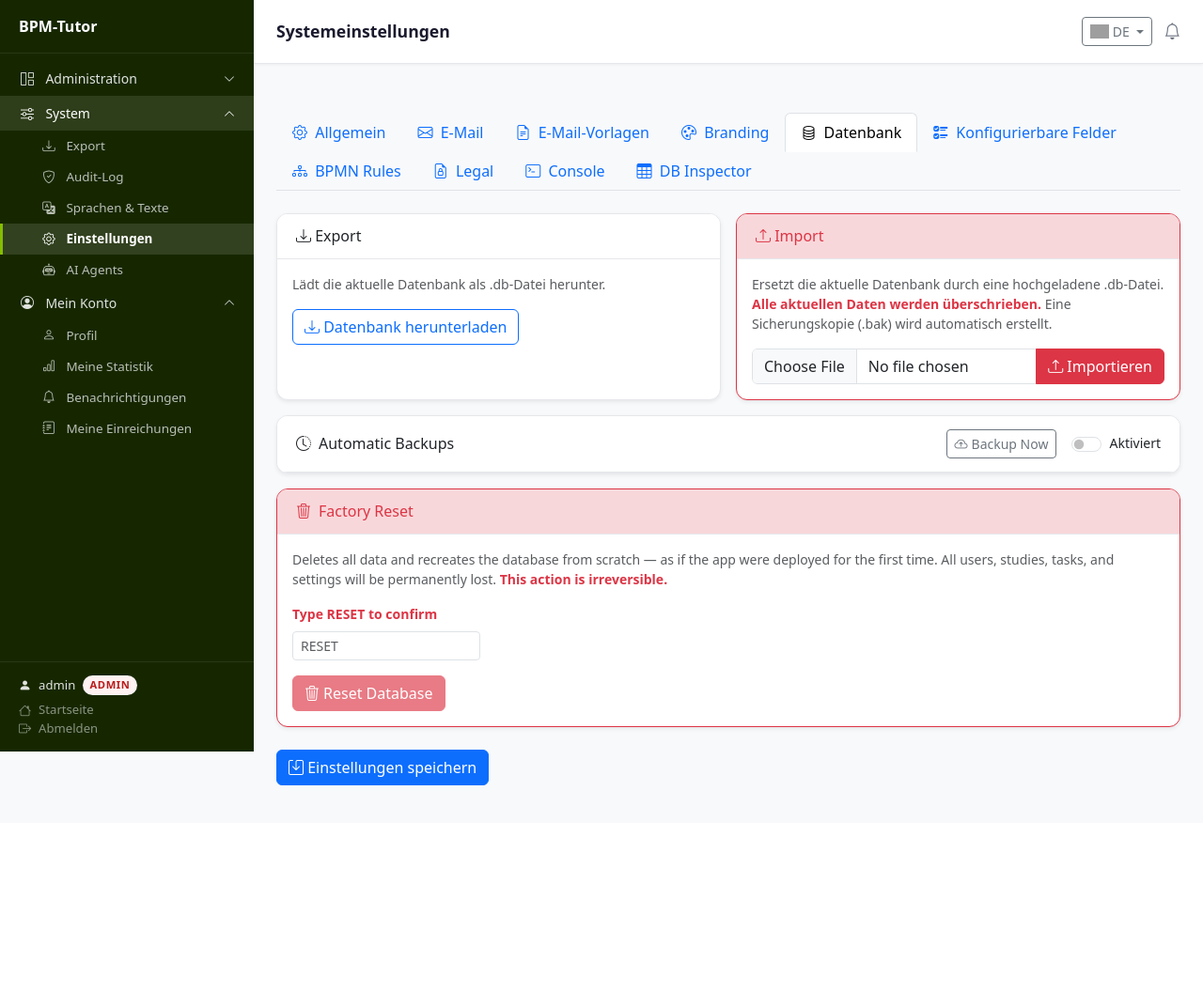
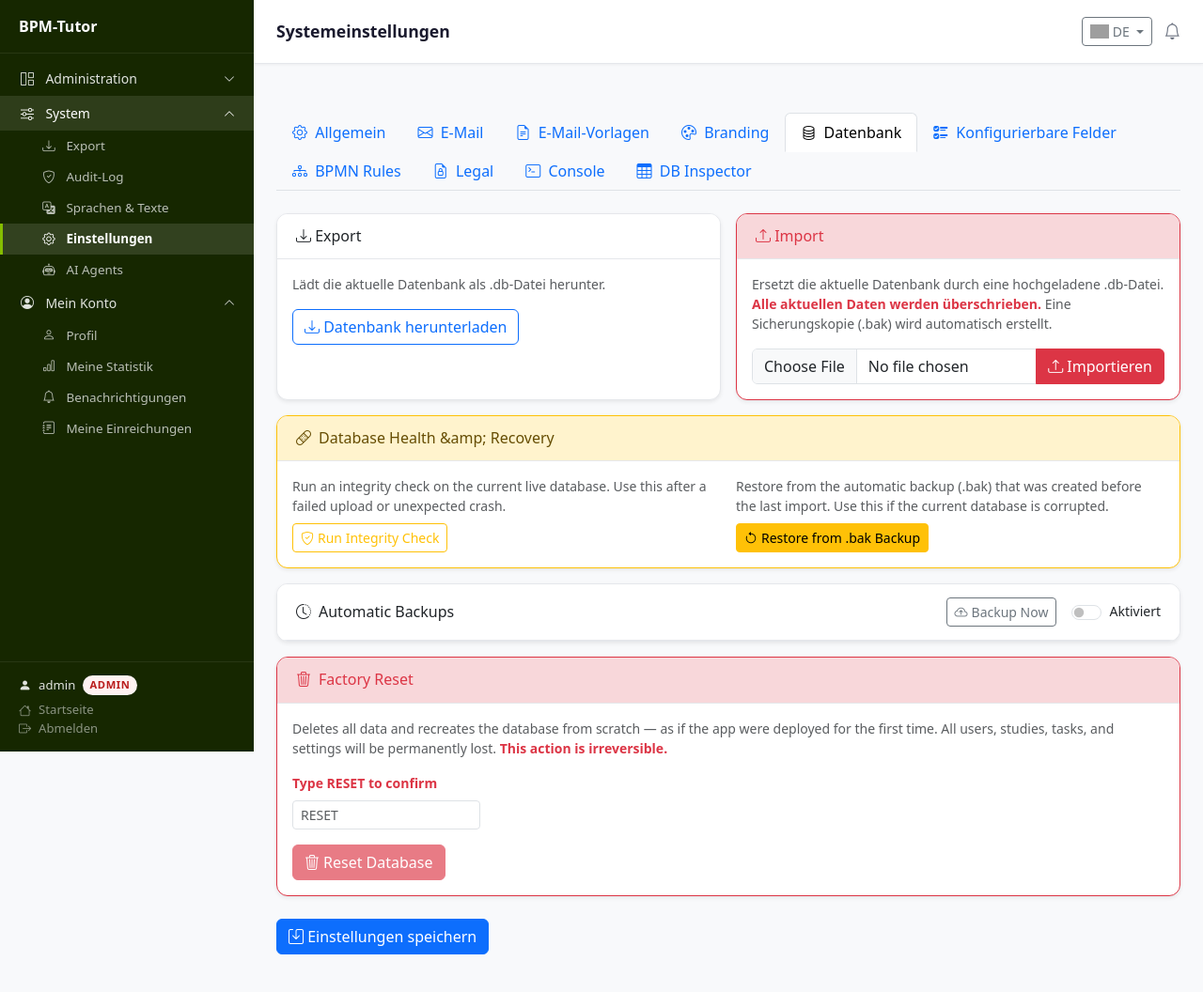
Before and after one commit to sacdevops/BPM-Tutor, a Flask app: page /admin/settings in a window 1280 px wide, after a click on "Datenbank". Shown: the whole page at 94% size. Before the commit the page ends 836 px from the top, so only its background shows below. Run offline with Flask 3, Linux system fonts and the light colour scheme; a user stored in the database is signed in; data comes from the database, SQL or seed files in the repository; data that the repository does not hold is empty; parts of the project's set-up code (start-up, migrations or seed data) failed here and were passed over; some libraries are stand-ins or nearby versions; grey boxes are pictures that could not be loaded.

Commit message:
Added DB integrity function

```diff
--- a/app/blueprints/admin/admin_settings.py
+++ b/app/blueprints/admin/admin_settings.py
@@ -594,10 +594,15 @@
             flash('Invalid file — not a valid SQLite database.', 'danger')
             return redirect(url_for('admin.settings'))
 
+        # Full integrity check — catches partial uploads and bit-rot
         try:
             check = sqlite3.connect(tmp.name)
-            check.execute('SELECT name FROM sqlite_master LIMIT 1').fetchall()
+            result = check.execute('PRAGMA integrity_check(10)').fetchall()
             check.close()
+            if result != [('ok',)]:
+                problems = '; '.join(r[0] for r in result[:5])
+                flash(f'Database file is corrupt (integrity_check failed): {problems}', 'danger')
+                return redirect(url_for('admin.settings'))
         except sqlite3.DatabaseError as exc:
             flash(f'Database file is corrupt: {exc}', 'danger')
             return redirect(url_for('admin.settings'))
@@ -615,6 +620,77 @@
             os.unlink(tmp.name)
         except OSError:
             pass
+
+    return redirect(url_for('admin.settings'))
+
+
+# ── DB integrity check ────────────────────────────────────────────────────────
+
+@admin_bp.route('/settings/db-integrity', methods=['POST'])
+@admin_required
+def db_integrity():
+    """Run PRAGMA integrity_check on the live database and return results."""
+    import sqlite3
+    db_uri = current_app.config.get('SQLALCHEMY_DATABASE_URI', '')
+    if 'sqlite' not in db_uri:
+        return jsonify(ok=False, error='Only SQLite databases are supported.'), 400
+    db_path = db_uri.replace('sqlite:///', '', 1)
+    try:
+        conn = sqlite3.connect(db_path)
+        rows = conn.execute('PRAGMA integrity_check(50)').fetchall()
+        conn.close()
+        issues = [r[0] for r in rows]
+        ok = issues == ['ok']
+        return jsonify(ok=ok, issues=issues)
+    except Exception as exc:
+        return jsonify(ok=False, issues=[str(exc)]), 500
+
+
+# ── Restore from .bak ─────────────────────────────────────────────────────────
+
+@admin_bp.route('/settings/db-restore-bak', methods=['POST'])
+@admin_required
+def db_restore_bak():
+    """Restore the database from the automatic .bak file created on last import."""
+    import os
+    import shutil
+    import sqlite3
+    db_uri = current_app.config.get('SQLALCHEMY_DATABASE_URI', '')
+    if 'sqlite' not in db_uri:
+        flash('Only SQLite databases are supported.', 'warning')
+        return redirect(url_for('admin.settings'))
+    db_path = db_uri.replace('sqlite:///', '', 1)
+    bak_path = db_path + '.bak'
+    if not os.path.isfile(bak_path):
+        flash('No backup file (.bak) found. Cannot restore.', 'danger')
+        return redirect(url_for('admin.settings'))
+
+    # Validate the backup before restoring
+    try:
+        conn = sqlite3.connect(bak_path)
+        result = conn.execute('PRAGMA integrity_check(10)').fetchall()
+        conn.close()
+        if result != [('ok',)]:
+            problems = '; '.join(r[0] for r in result[:5])
+            flash(f'Backup file is also corrupt and cannot be used: {problems}', 'danger')
+            return redirect(url_for('admin.settings'))
+    except Exception as exc:
+        flash(f'Backup file is not a valid SQLite database: {exc}', 'danger')
+        return redirect(url_for('admin.settings'))
+
+    try:
+        from app.extensions import db as _db
+        _db.session.remove()
+        _db.engine.dispose()
+        # Save the current (broken) DB as .broken so nothing is lost
+        if os.path.isfile(db_path):
+            shutil.copy2(db_path, db_path + '.broken')
+        shutil.copy2(bak_path, db_path)
+        current_app.logger.warning('[db_restore_bak] Restored from .bak (admin: %s)', current_user.email)
+        flash('Database restored from backup (.bak). Please restart the server.', 'success')
+    except Exception as exc:
+        current_app.logger.exception('[db_restore_bak] failed: %s', exc)
+        flash(f'Restore failed: {exc}', 'danger')
 
     return redirect(url_for('admin.settings'))
 
--- a/app/templates/cms/admin/settings.html
+++ b/app/templates/cms/admin/settings.html
@@ -28,6 +28,12 @@
   <input type="hidden" name="confirm" value="RESET">
 </form>
 
+{# ── External form for DB-Restore-Bak ── #}
+<form id="db-restore-bak-form" method="post" action="{{ url_for('admin.db_restore_bak') }}"
+      onsubmit="return confirm('{{ _t('admin.settings_db_restore_bak_confirm', 'Restore database from last .bak backup? The current (broken) DB will be kept as .broken.') }}')">
+  <input type="hidden" name="csrf_token" value="{{ csrf_token() }}">
+</form>
+
 <form id="settings-form" method="post" action="{{ url_for('admin.settings') }}" enctype="multipart/form-data">
   <input type="hidden" name="csrf_token" value="{{ csrf_token() }}">
 
@@ -1019,6 +1025,30 @@
 
         </div>
 
+      </div>
+
+      {# ── DB Health / Restore from .bak Card ── #}
+      <div class="card shadow-sm mt-3 border-warning">
+        <div class="card-header bg-warning-subtle">
+          <h6 class="mb-0 text-warning-emphasis"><i class="bi bi-bandaid me-2"></i>{{ _t('admin.settings_db_health_header', 'Database Health &amp; Recovery') }}</h6>
+        </div>
+        <div class="card-body">
+          <div class="row g-3 align-items-start">
+            <div class="col-md-6">
+              <p class="text-muted small mb-2">{{ _t('admin.settings_db_integrity_desc', 'Run an integrity check on the current live database. Use this after a failed upload or unexpected crash.') }}</p>
+              <button type="button" class="btn btn-outline-warning btn-sm" onclick="runDbIntegrity()">
+                <i class="bi bi-shield-check me-1"></i>{{ _t('admin.settings_db_integrity_btn', 'Run Integrity Check') }}
+              </button>
+              <div id="dbIntegrityResult" class="mt-2 small" style="display:none"></div>
+            </div>
+            <div class="col-md-6">
+              <p class="text-muted small mb-2">{{ _t('admin.settings_db_restore_bak_desc', 'Restore from the automatic backup (.bak) that was created before the last import. Use this if the current database is corrupted.') }}</p>
+              <button type="submit" class="btn btn-warning btn-sm" form="db-restore-bak-form">
+                <i class="bi bi-arrow-counterclockwise me-1"></i>{{ _t('admin.settings_db_restore_bak_btn', 'Restore from .bak Backup') }}
+              </button>
+            </div>
+          </div>
+        </div>
       </div>
 
       {# ── Auto-Backup Card ── #}
@@ -2428,6 +2458,40 @@
       .catch(function (e) { errEl.textContent = String(e); errEl.style.display = 'block'; });
   };
 })();
+// ── DB Integrity Check ────────────────────────────────────────────────────────
+function runDbIntegrity() {
+  var btn = event.target;
+  var resultEl = document.getElementById('dbIntegrityResult');
+  btn.disabled = true;
+  btn.innerHTML = '<span class="spinner-border spinner-border-sm me-1"></span>{{ _t('admin.settings_db_integrity_running', 'Checking…') }}';
+  resultEl.style.display = 'none';
+
+  fetch('{{ url_for("admin.db_integrity") }}', {
+    method: 'POST',
+    credentials: 'same-origin',
+    headers: { 'X-CSRFToken': document.querySelector('input[name="csrf_token"]').value }
+  })
+    .then(function(r) { return r.json(); })
+    .then(function(d) {
+      resultEl.style.display = 'block';
+      if (d.ok) {
+        resultEl.innerHTML = '<span class="text-success"><i class="bi bi-check-circle me-1"></i>{{ _t('admin.settings_db_integrity_ok', 'Database is healthy.') }}</span>';
+      } else {
+        var html = '<span class="text-danger"><i class="bi bi-exclamation-triangle me-1"></i><strong>{{ _t('admin.settings_db_integrity_fail', 'Integrity check failed:') }}</strong></span><ul class="mb-0 mt-1">';
+        (d.issues || []).forEach(function(i) { html += '<li>' + i + '</li>'; });
+        html += '</ul>';
+        resultEl.innerHTML = html;
+      }
+    })
+    .catch(function(e) {
+      resultEl.style.display = 'block';
+      resultEl.innerHTML = '<span class="text-danger">{{ _t('common.error', 'Error') }}: ' + e + '</span>';
+    })
+    .finally(function() {
+      btn.disabled = false;
+      btn.innerHTML = '<i class="bi bi-shield-check me-1"></i>{{ _t('admin.settings_db_integrity_btn', 'Run Integrity Check') }}';
+    });
+}
 </script>
 
 {% endblock %}
```
